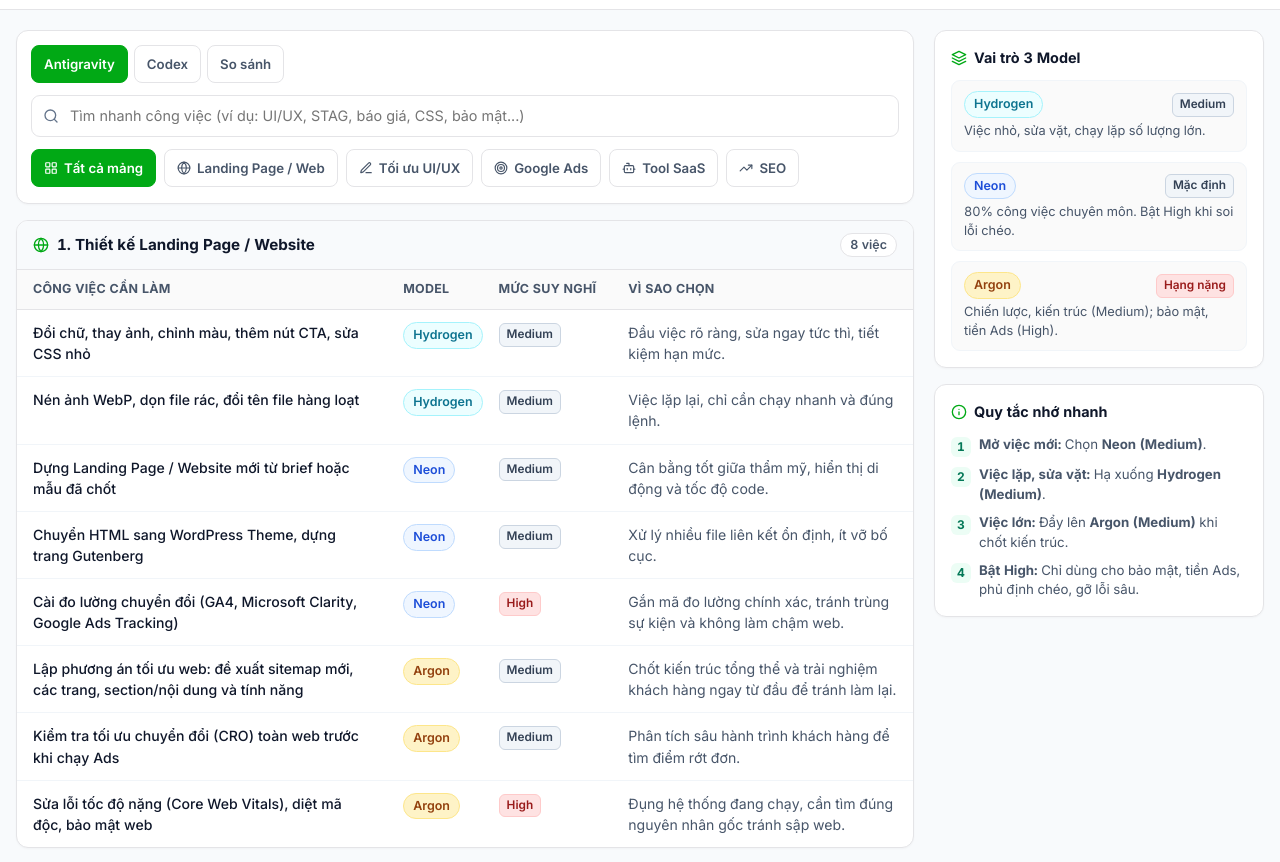
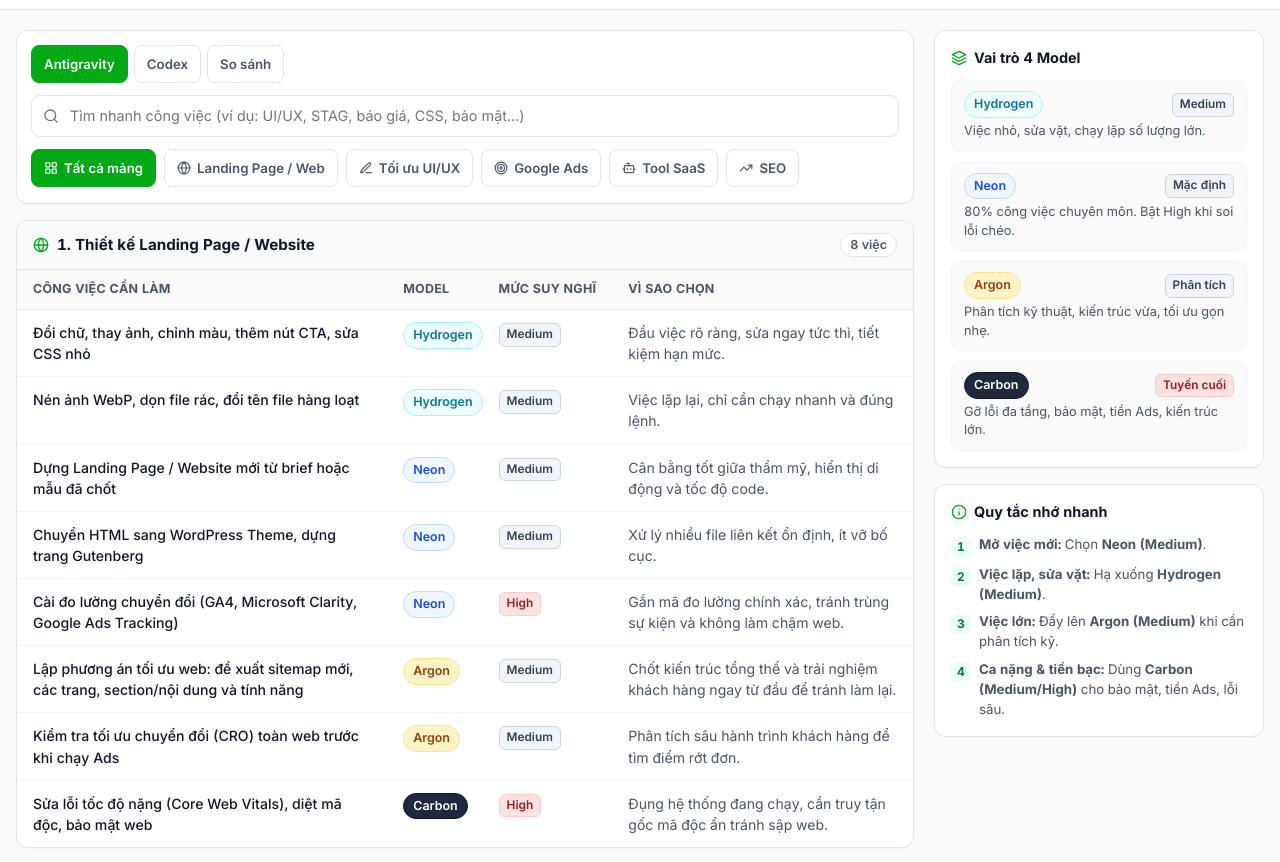
Before and after one commit to havanvandn-prog/bang-tra-cuu-gemini4, a plain HTML site: page index.html in a window 1280 px wide. Shown: the part 58-920 px from the top of the page. Drawn offline with Linux system fonts and the light colour scheme.

Commit message:
Bo sung model Carbon cho 7 tac vu hang nang va cap nhat huong dan

```diff
--- a/index.html
+++ b/index.html
@@ -34,6 +34,9 @@
       --argon-bg: #fef3c7;
       --argon-text: #92400e;
       --argon-border: #fde68a;
+      --carbon-bg: #1e293b;
+      --carbon-text: #ffffff;
+      --carbon-border: #0f172a;
     }
 
     * {
@@ -430,6 +433,12 @@
       border: 1px solid var(--argon-border);
     }
 
+    .badge-carbon {
+      background: var(--carbon-bg);
+      color: var(--carbon-text);
+      border: 1px solid var(--carbon-border);
+    }
+
     .level-pill {
       display: inline-block;
       font-size: 0.74rem;
@@ -746,7 +755,7 @@
                 <polyline points="2 17 12 22 22 17"></polyline>
                 <polyline points="2 12 12 17 22 12"></polyline>
               </svg>
-              <span>Vai trò 3 Model</span>
+              <span>Vai trò 4 Model</span>
             </span>
           </div>
           <div class="model-summary-list">
@@ -767,9 +776,16 @@
             <div class="model-summary-item">
               <div class="model-summary-top">
                 <span class="badge badge-argon">Argon</span>
-                <span class="level-pill level-high">Hạng nặng</span>
+                <span class="level-pill level-medium">Phân tích</span>
               </div>
-              <p>Chiến lược, kiến trúc (Medium); bảo mật, tiền Ads (High).</p>
+              <p>Phân tích kỹ thuật, kiến trúc vừa, tối ưu gọn nhẹ.</p>
+            </div>
+            <div class="model-summary-item">
+              <div class="model-summary-top">
+                <span class="badge badge-carbon">Carbon</span>
+                <span class="level-pill level-high">Tuyến cuối</span>
+              </div>
+              <p>Gỡ lỗi đa tầng, bảo mật, tiền Ads, kiến trúc lớn.</p>
             </div>
           </div>
         </div>
@@ -796,11 +812,11 @@
             </div>
             <div class="rule-item">
               <span class="rule-num">3</span>
-              <span><strong>Việc lớn:</strong> Đẩy lên <strong>Argon (Medium)</strong> khi chốt kiến trúc.</span>
+              <span><strong>Việc lớn:</strong> Đẩy lên <strong>Argon (Medium)</strong> khi cần phân tích kỹ.</span>
             </div>
             <div class="rule-item">
               <span class="rule-num">4</span>
-              <span><strong>Bật High:</strong> Chỉ dùng cho bảo mật, tiền Ads, phủ định chéo, gỡ lỗi sâu.</span>
+              <span><strong>Ca nặng &amp; tiền bạc:</strong> Dùng <strong>Carbon (Medium/High)</strong> cho bảo mật, tiền Ads, lỗi sâu.</span>
             </div>
           </div>
         </div>
@@ -872,7 +888,7 @@
       { cat: 'Website', task: 'Kiểm tra tối ưu chuyển đổi (CRO) toàn web trước khi chạy Ads', model: 'Argon', level: 'Medium', reason: 'Phân tích sâu hành trình khách hàng để tìm điểm rớt đơn.',
         codex: { model: 'Astra', level: 'Medium', reason: 'Cần rà đường đi từ trang đích tới bước liên hệ và xếp thứ tự các điểm cản chuyển đổi.' }
       },
-      { cat: 'Website', task: 'Sửa lỗi tốc độ nặng (Core Web Vitals), diệt mã độc, bảo mật web', model: 'Argon', level: 'High', reason: 'Đụng hệ thống đang chạy, cần tìm đúng nguyên nhân gốc tránh sập web.',
+      { cat: 'Website', task: 'Sửa lỗi tốc độ nặng (Core Web Vitals), diệt mã độc, bảo mật web', model: 'Carbon', level: 'High', reason: 'Đụng hệ thống đang chạy, cần truy tận gốc mã độc ẩn tránh sập web.',
         codex: { model: 'Astra', level: 'High', reason: 'Cần đối chiếu mã nguồn, số liệu hiệu năng và dấu hiệu nhiễm mã độc để tìm nguyên nhân gốc.' }
       },
 
@@ -909,13 +925,13 @@
       { cat: 'Google Ads', task: 'Tạo từ khóa phủ định chéo để các nhóm không tự cạnh tranh nhau', model: 'Neon', level: 'High', reason: 'Tính kỹ logic chéo để tránh chặn nhầm từ khóa ra đơn.',
         codex: { model: 'Sol', level: 'High', reason: 'Đối chiếu phủ định hai chiều để tránh chặn nhầm truy vấn có giá trị.' }
       },
-      { cat: 'Google Ads', task: 'Kiểm tra toàn diện tài khoản, tìm nguyên nhân tụt đơn hoặc tăng giá/khách (CPA)', model: 'Argon', level: 'High', reason: 'Liên quan trực tiếp tới tiền quảng cáo, cần đối chiếu nhiều lớp dữ liệu.',
+      { cat: 'Google Ads', task: 'Kiểm tra toàn diện tài khoản, tìm nguyên nhân tụt đơn hoặc tăng giá/khách (CPA)', model: 'Carbon', level: 'High', reason: 'Liên quan trực tiếp tới tiền quảng cáo, cần đối chiếu sâu nhiều lớp dữ liệu.',
         codex: { model: 'Astra', level: 'High', reason: 'Cần kiểm tra giả thuyết từ chi phí, tỷ lệ chuyển đổi và tình trạng tracking.' }
       },
       { cat: 'Google Ads', task: 'Nghiên cứu từ khóa gốc (Seed Keyword) Google Ads cho dự án đa dịch vụ / song ngữ', model: 'Argon', level: 'Medium', reason: 'Tách chuẩn các nhánh dịch vụ, phân loại song ngữ và chặn sớm từ khóa dễ đốt tiền; bật High nếu muốn rà soát tối đa.',
         codex: { model: 'Astra', level: 'Medium', reason: 'Cần bóc tách nhiều nhánh dịch vụ, phân biệt ý định theo ngôn ngữ và rà khoảng trống trang đích.' }
       },
-      { cat: 'Google Ads', task: 'Gỡ xung đột chiến dịch phức tạp hoặc lập chiến lược từ đầu', model: 'Argon', level: 'Medium', reason: 'Suy luận sâu, giảm tối đa rủi ro đốt ngân sách.',
+      { cat: 'Google Ads', task: 'Gỡ xung đột chiến dịch phức tạp hoặc lập chiến lược từ đầu', model: 'Carbon', level: 'Medium', reason: 'Suy luận sâu, đánh giá đánh đổi ngân sách giữa các phễu để tránh đốt tiền.',
         codex: { model: 'Astra', level: 'Medium', reason: 'Cần cân nhắc độ chồng lấn, mục tiêu và cách phân bổ ngân sách giữa chiến dịch.' }
       },
 
@@ -932,13 +948,13 @@
       { cat: 'SaaS', task: 'Kiểm tra lại code, soi lỗi giao diện do AI tạo, dọn gọn code', model: 'Neon', level: 'High', reason: 'Rà kỹ lỗi ẩn và sự liên kết giữa nhiều file cùng lúc.',
         codex: { model: 'Sol', level: 'High', reason: 'Cần theo luồng dữ liệu và kiểm tra lỗi tiềm ẩn trước khi chỉnh cấu trúc code.' }
       },
-      { cat: 'SaaS', task: 'Thiết kế kiến trúc hệ thống, cấu trúc dữ liệu (Database)', model: 'Argon', level: 'Medium', reason: 'Chốt nền tảng vững ngay từ đầu để tránh phải đập đi làm lại.',
+      { cat: 'SaaS', task: 'Thiết kế kiến trúc hệ thống, cấu trúc dữ liệu (Database)', model: 'Carbon', level: 'Medium', reason: 'Chốt nền tảng vững ngay từ đầu để tránh phải đập đi làm lại khi mở rộng.',
         codex: { model: 'Astra', level: 'Medium', reason: 'Cần cân nhắc cấu trúc dữ liệu, trách nhiệm từng phần và các đánh đổi khi mở rộng.' }
       },
-      { cat: 'SaaS', task: 'Tìm và sửa lỗi nặng (xung đột, chậm hệ thống) mà Neon chưa gỡ được', model: 'Argon', level: 'High', reason: 'Đào sâu nguyên nhân gốc qua nhiều tầng mã nguồn.',
+      { cat: 'SaaS', task: 'Tìm và sửa lỗi nặng (xung đột, chậm hệ thống) mà Neon chưa gỡ được', model: 'Carbon', level: 'High', reason: 'Đào sâu nguyên nhân gốc qua nhiều tầng mã nguồn khi các model khác bế tắc.',
         codex: { model: 'Astra', level: 'High', reason: 'Cần lần theo lỗi qua nhiều tầng và đối chiếu bằng log hoặc số liệu hiệu năng.' }
       },
-      { cat: 'SaaS', task: 'Kiểm tra bảo mật (OWASP), rà soát thanh toán và phân quyền trước khi đưa lên mạng', model: 'Argon', level: 'High', reason: 'Cần độ khắt khe tối đa để không lọt lỗ hổng nghiêm trọng.',
+      { cat: 'SaaS', task: 'Kiểm tra bảo mật (OWASP), rà soát thanh toán và phân quyền trước khi đưa lên mạng', model: 'Carbon', level: 'High', reason: 'Cần độ khắt khe tối đa để không lọt lỗ hổng nghiêm trọng.',
         codex: { model: 'Astra', level: 'High', reason: 'Cần rà phân quyền, luồng thanh toán và các trạng thái lỗi trước khi triển khai.' }
       },
 
@@ -961,7 +977,7 @@
       { cat: 'SEO', task: 'Kiểm tra kỹ thuật SEO toàn diện (thu thập dữ liệu, lập chỉ mục, Schema)', model: 'Argon', level: 'Medium', reason: 'Nhiều yếu tố kỹ thuật đan xen, mức Medium phân loại P0–P3 rất chuẩn.',
         codex: { model: 'Astra', level: 'Medium', reason: 'Cần liên hệ tín hiệu crawl, index và Schema để xếp thứ tự xử lý.' }
       },
-      { cat: 'SEO', task: 'Kiểm định kế hoạch SEO lớn hoặc xử lý web bị tụt traffic nặng / án phạt', model: 'Argon', level: 'High', reason: 'Rủi ro cao, cần đối chiếu đa chiều kỹ lưỡng nhất.',
+      { cat: 'SEO', task: 'Kiểm định kế hoạch SEO lớn hoặc xử lý web bị tụt traffic nặng / án phạt', model: 'Carbon', level: 'High', reason: 'Rủi ro cao, cần đối chiếu đa chiều lịch sử web và tín hiệu phạt kỹ nhất.',
         codex: { model: 'Astra', level: 'High', reason: 'Cần đối chiếu thời điểm tụt traffic với lịch sử thay đổi và dữ liệu tìm kiếm.' }
       }
     ];
@@ -970,6 +986,7 @@
       Hydrogen: { name: 'Hydrogen', color: 'hydro' },
       Neon: { name: 'Neon', color: 'neon' },
       Argon: { name: 'Argon', color: 'argon' },
+      Carbon: { name: 'Carbon', color: 'carbon' },
       Sol: { name: 'GPT-6.1-Sol', color: 'neon', role: 'Việc thường ngày, viết code, Google Ads và SEO theo yêu cầu rõ.' },
       Terra: { name: 'GPT-6.1 Terra', color: 'hydro', role: 'Đọc ảnh chụp và kiểm tra giao diện trên màn hình.' },
       Astra: { name: 'GPT-6-Astra', color: 'argon', role: 'Kiến trúc, chiến lược và chẩn đoán vấn đề có nhiều nguyên nhân.' }
```
